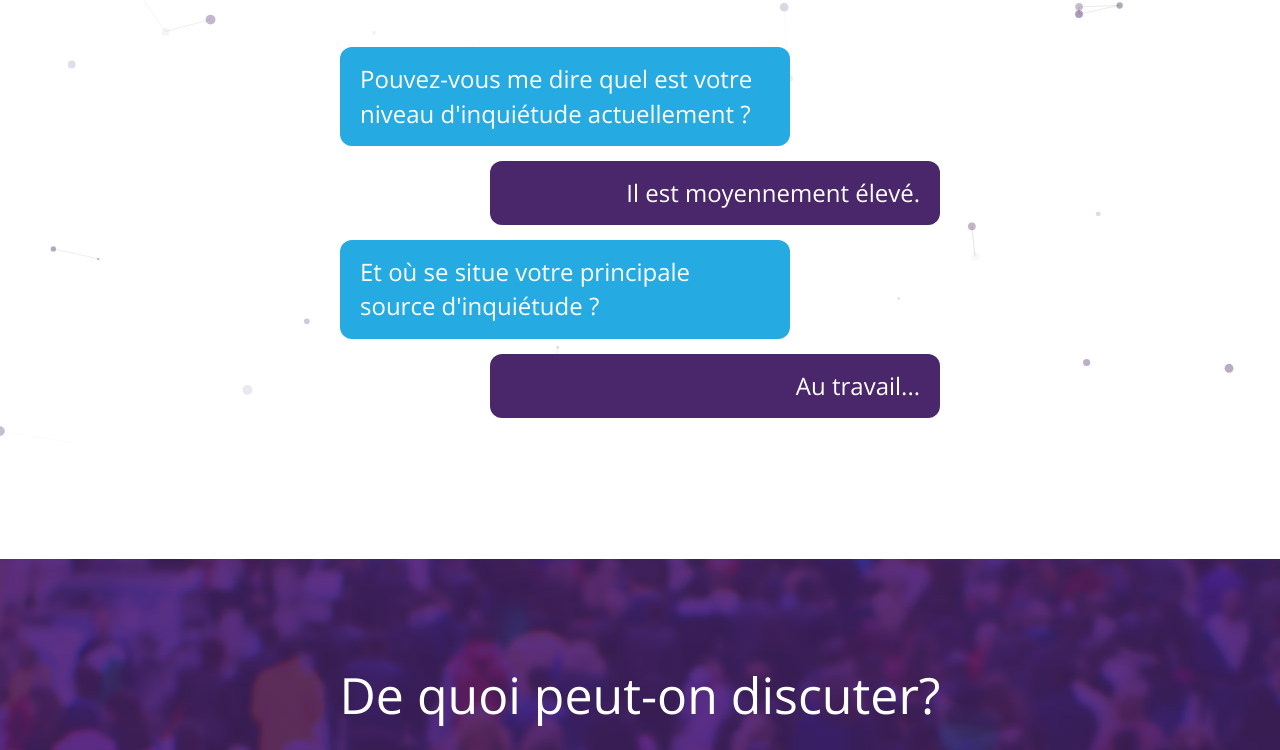
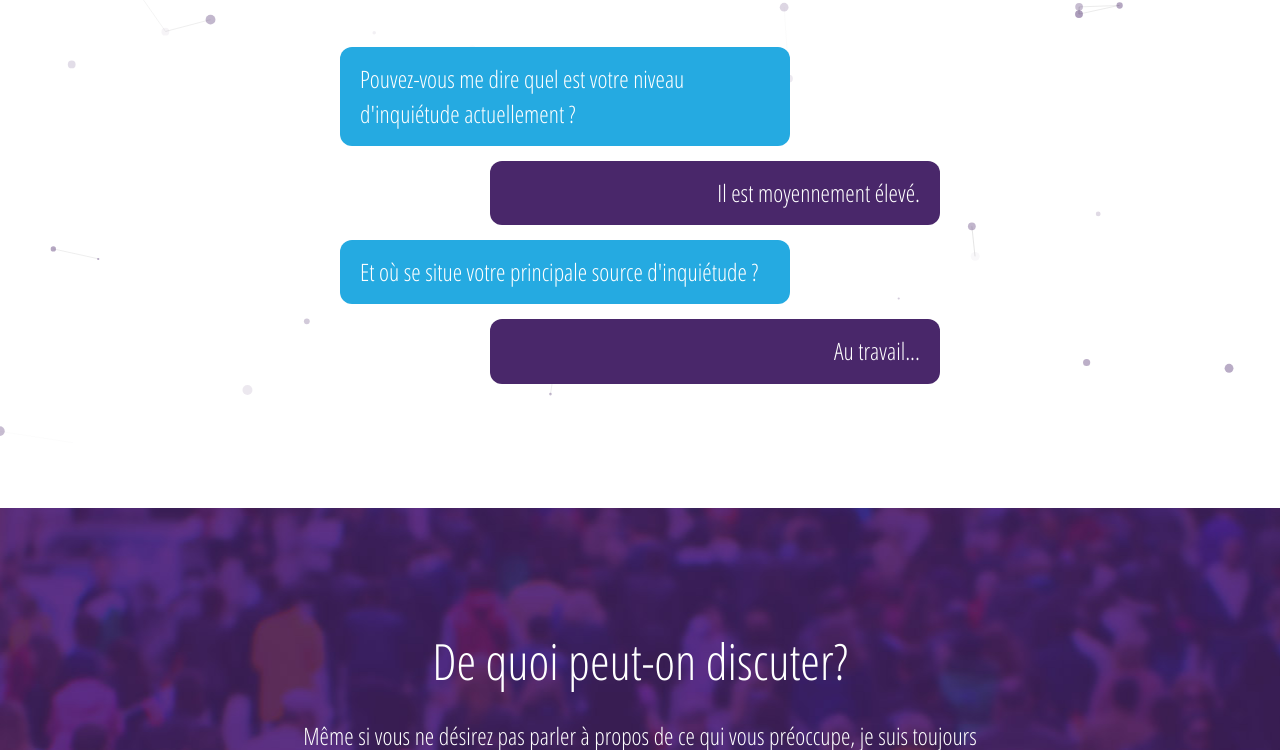
Before and after one commit to ellipsesynergie/jesuispsylio.ca, a plain HTML site: page index.html in a window 1280 px wide. Shown: the part 402-1152 px from the top of the page. Drawn offline with nearby package versions, Linux system fonts and the light colour scheme.

Commit message:
Update Open Sans to Open Sans Condensed

```diff
--- a/styles.css
+++ b/styles.css
@@ -1,4 +1,4 @@
-@import url(//fonts.googleapis.com/css?family=Open+Sans:300,400,700);
+@import url(//fonts.googleapis.com/css?family=Open+Sans+Condensed:300,700);
 
 a {
     text-decoration: none;
@@ -89,7 +89,7 @@ h3 {
 /* Page */
 
 body {
-    font-family: "Open Sans", sans-serif !important;
+    font-family: "Open Sans Condensed", sans-serif !important;
     font-size: 18px;
     font-weight: normal;
     color: #222;
```
